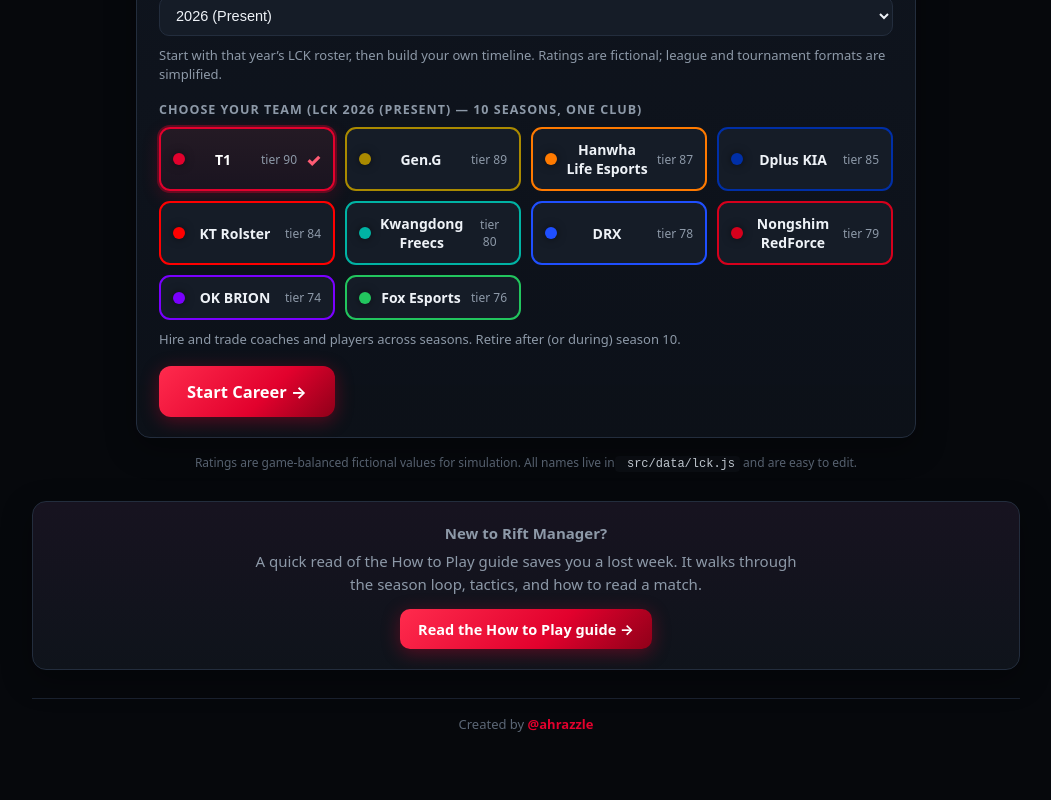
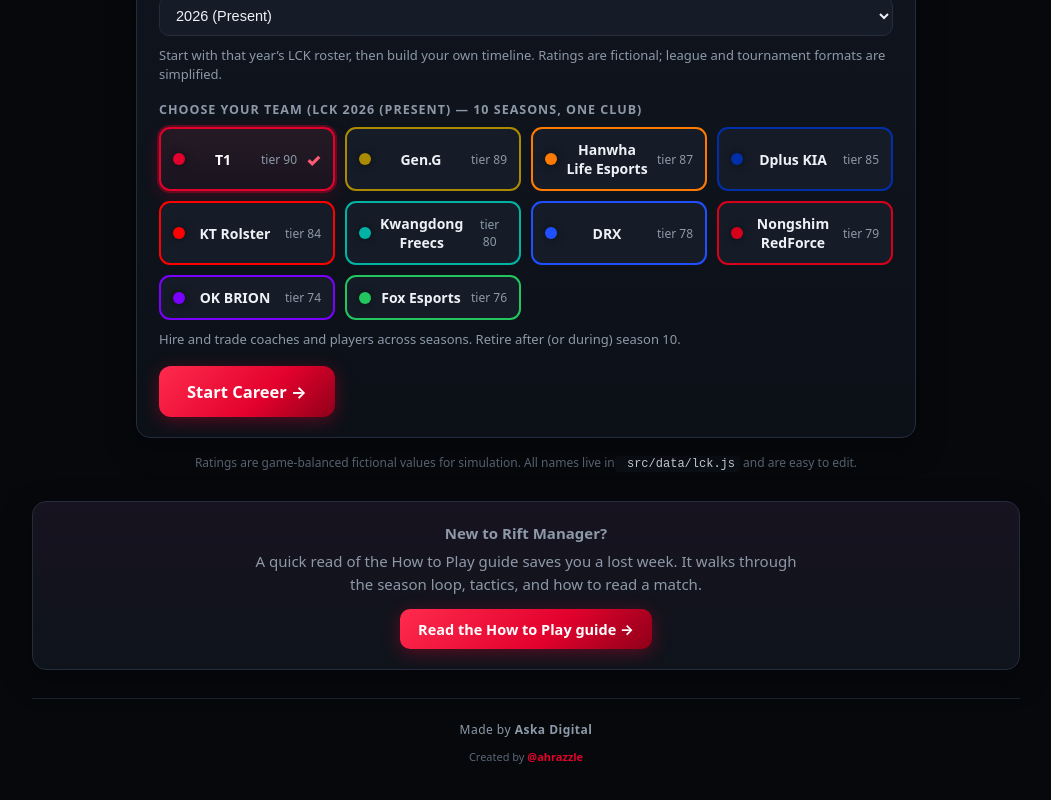
Before and after one commit to ahrazzle/rift-manager, a React (Vite) app: page / in a window 1280 px wide. Shown: the part 1070-1870 px from the top of the page, without its empty margins (114-1165 px from the left). Built offline with nearby package versions, Linux system fonts and the light colour scheme.

Commit message:
Add Made by Aska Digital footer signature

```diff
--- a/src/App.jsx
+++ b/src/App.jsx
@@ -94,10 +94,15 @@ function CareerEpitaph({ state, dispatch }) {
 function SiteFooter() {
   return (
     <footer className="site-footer">
-      Created by{' '}
-      <a href="https://github.com/ahrazzle" target="_blank" rel="noreferrer">
-        @ahrazzle
+      <a className="aska-signature" href="https://digital.askaconsult.com/" target="_blank" rel="noreferrer">
+        <span>Made by</span> Aska Digital
       </a>
+      <span className="footer-credit">
+        Created by{' '}
+        <a href="https://github.com/ahrazzle" target="_blank" rel="noreferrer">
+          @ahrazzle
+        </a>
+      </span>
     </footer>
   )
 }
--- a/src/styles.css
+++ b/src/styles.css
@@ -228,6 +228,17 @@ button { font-family: inherit; }
 }
 .site-footer a { color: var(--accent); text-decoration: none; font-weight: 600; }
 .site-footer a:hover { text-decoration: underline; }
+.site-footer .aska-signature {
+  display: inline-block;
+  padding: 6px 10px;
+  color: var(--muted);
+  font-size: 12px;
+  letter-spacing: 0.04em;
+}
+.aska-signature span { font-weight: 400; }
+.site-footer .aska-signature:hover { color: var(--text); }
+.aska-signature:focus-visible { outline: 2px solid var(--accent); outline-offset: 3px; border-radius: 4px; }
+.footer-credit { display: block; margin-top: 4px; font-size: 11px; }
 
 /* ---------------- New game ---------------- */
 .newgame { max-width: 780px; margin: 28px auto; }
```
Also changed, not shown: 2 other files (tests, documents, lock files or other folders).
